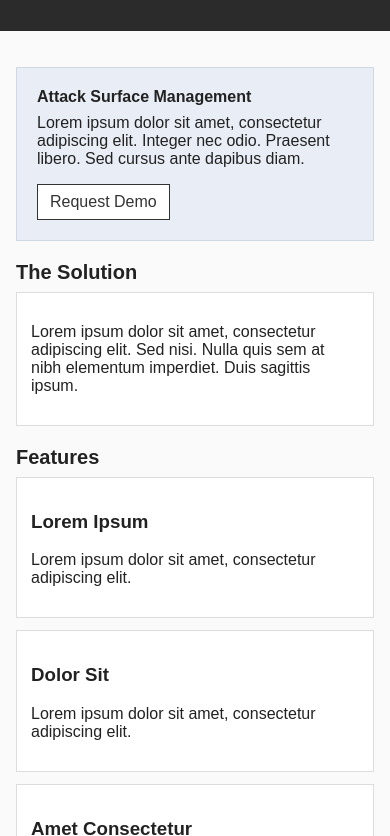
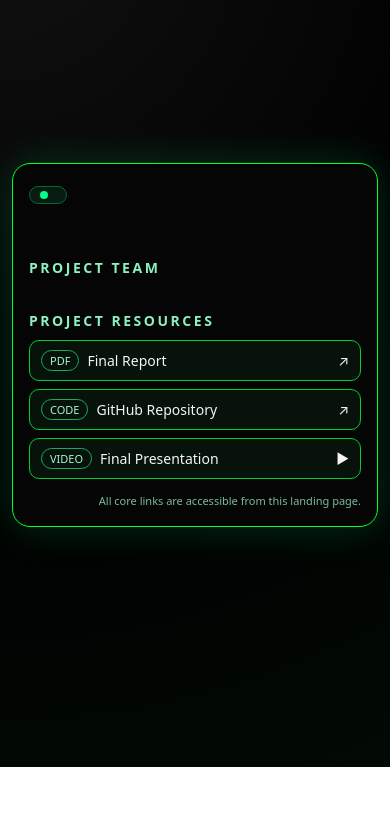
Before and after one commit to Alanjose23/ATTACKSURFACEMANAGEMENT, a plain HTML site: page index.html in a window 390 px wide. Shown: the part 77-913 px from the top of the page. After the commit the page ends 844 px from the top, so only its background shows below. Drawn offline with Linux system fonts and the light colour scheme.

Commit message:
Update index.html

```diff
--- a/index.html
+++ b/index.html
@@ -1,69 +1,339 @@
-<!doctype html>
+<!DOCTYPE html>
 <html lang="en">
 <head>
-<meta charset="utf-8" />
-<meta name="viewport" content="width=device-width, initial-scale=1" />
-<title>Attack Surface Management</title>
+  <meta charset="UTF-8" />
+  <title>SP-101 – Attack Surface Management – Green</title>
   <style>
-body { font-family: Arial, Helvetica, sans-serif; margin: 0; background: #fafafa; color: #222; }
-header { background: #2b2b2b; color: #fff; padding: 16px; }
-header h1 { margin: 0; font-size: 22px; }
-nav a { color: #fff; text-decoration: none; margin-right: 12px; font-size: 14px; }
-.wrap { max-width: 900px; margin: 0 auto; padding: 16px; }
-.hero { background: #e9eef6; padding: 20px; border: 1px solid #cfd8e3; }
-.hero p { margin-top: 8px; }
-section { margin-top: 20px; }
-h2 { font-size: 20px; margin: 0 0 8px; }
-.card { background: #fff; border: 1px solid #ddd; padding: 14px; }
-.grid { display: grid; grid-template-columns: repeat(auto-fit, minmax(220px, 1fr)); gap: 12px; }
-footer { margin-top: 30px; padding: 20px; background: #f0f0f0; font-size: 14px; text-align: center; color: #555; }
-button, .btn { display: inline-block; padding: 8px 12px; border: 1px solid #333; background: #fff; cursor: pointer; text-decoration: none; color: #333; }
-input, textarea { width: 100%; padding: 8px; border: 1px solid #ccc; margin: 6px 0; font-size: 14px; }
+    :root {
+      --bg: #050505;
+      --accent: #00ff88;
+      --accent-dark: #008f4a;
+      --text: #f5f5f5;
+    }
+
+    * {
+      box-sizing: border-box;
+      margin: 0;
+      padding: 0;
+    }
+
+    body {
+      font-family: system-ui, -apple-system, BlinkMacSystemFont, "Segoe UI", sans-serif;
+      background: radial-gradient(circle at top left, #111 0, #000 55%, #020a05 100%);
+      color: var(--text);
+      min-height: 100vh;
+      display: flex;
+      justify-content: center;
+      align-items: center;
+      overflow: hidden;
+    }
+
+    .main-card {
+      background: #050505;
+      border: 1px solid #0f3;
+      border-radius: 18px;
+      padding: 24px 28px;
+      max-width: 1100px;
+      width: 100%;
+      box-shadow: 0 0 40px rgba(0, 255, 140, 0.18);
+    }
+
+    .header-row {
+      display: flex;
+      justify-content: space-between;
+      align-items: flex-start;
+      gap: 24px;
+      margin-bottom: 20px;
+    }
+
+    .project-info {
+      max-width: 60%;
+    }
+
+    .badge {
+      display: inline-flex;
+      align-items: center;
+      gap: 8px;
+      background: #071b10;
+      border-radius: 999px;
+      padding: 4px 10px;
+      font-size: 12px;
+      text-transform: uppercase;
+      letter-spacing: 0.08em;
+      color: #9df5c8;
+      border: 1px solid #0b6635;
+    }
+
+    .badge-dot {
+      width: 8px;
+      height: 8px;
+      border-radius: 50%;
+      background: var(--accent);
+    }
+
+    .project-title {
+      font-size: 26px;
+      font-weight: 650;
+      margin-top: 10px;
+    }
+
+    .project-sub {
+      font-size: 14px;
+      color: #c7e9d6;
+      margin-top: 4px;
+    }
+
+    .course-info {
+      text-align: right;
+      font-size: 13px;
+      color: #c7e9d6;
+    }
+
+    .course-info strong {
+      display: block;
+      font-size: 15px;
+    }
+
+    .content-row {
+      display: flex;
+      gap: 24px;
+      align-items: stretch;
+    }
+
+    .team {
+      flex: 1.2;
+    }
+
+    .team h2,
+    .links h2 {
+      font-size: 14px;
+      text-transform: uppercase;
+      letter-spacing: 0.18em;
+      color: #8df0c0;
+      margin-bottom: 10px;
+    }
+
+    .bio-grid {
+      display: flex;
+      flex-wrap: wrap;
+      gap: 12px;
+    }
+
+    .member {
+      flex: 1 1 45%;
+      display: flex;
+      align-items: center;
+      gap: 10px;
+      padding: 8px 10px;
+      border-radius: 12px;
+      background: #050e08;
+      border: 1px solid #0b3821;
+    }
+
+    .member img {
+      width: 42px;
+      height: 42px;
+      object-fit: cover;
+      border-radius: 999px;
+      border: 1px solid #0f3;
+    }
+
+    .member-name {
+      font-size: 14px;
+      font-weight: 600;
+    }
+
+    .member-role {
+      font-size: 12px;
+      color: #a9cbbb;
+    }
+
+    .links {
+      flex: 1;
+      display: flex;
+      flex-direction: column;
+      justify-content: space-between;
+    }
+
+    .links-list {
+      list-style: none;
+      display: flex;
+      flex-direction: column;
+      gap: 8px;
+      font-size: 14px;
+    }
+
+    .links-list li a {
+      display: flex;
+      justify-content: space-between;
+      align-items: center;
+      text-decoration: none;
+      color: var(--text);
+      background: #06120a;
+      padding: 9px 11px;
+      border-radius: 10px;
+      border: 1px solid #0c3;
+      transition: background 0.18s, transform 0.18s, box-shadow 0.18s;
+    }
+
+    .links-list li a span.label {
+      display: flex;
+      align-items: center;
+      gap: 8px;
+    }
+
+    .links-list li a span.tag {
+      font-size: 11px;
+      padding: 2px 8px;
+      border-radius: 999px;
+      border: 1px solid #1fa85c;
+      color: #a7f5cf;
+      text-transform: uppercase;
+    }
+
+    .links-list li a:hover {
+      background: #0b2516;
+      transform: translateY(-1px);
+      box-shadow: 0 0 16px rgba(0, 255, 140, 0.25);
+    }
+
+    .footer-note {
+      margin-top: 14px;
+      font-size: 11px;
+      color: #7bbd98;
+      display: flex;
+      justify-content: space-between;
+      align-items: center;
+      gap: 10px;
+    }
+
+    .footer-note span.key {
+      color: #e8fff4;
+      font-weight: 500;
+    }
+
+    @media (max-width: 900px) {
+      body {
+        padding: 12px;
+      }
+
+      .main-card {
+        padding: 18px 16px;
+      }
+
+      .header-row {
+        flex-direction: column;
+        align-items: flex-start;
+      }
+
+      .course-info {
+        text-align: left;
+      }
+
+      .content-row {
+        flex-direction: column;
+      }
+    }
   </style>
 </head>
 <body>
-<header>
-<div class="wrap">
-<h1>Attack Surface Management</h1>
-<nav>
-<a href="#solution">Solution</a>
-<a href="#features">Features</a>
-<a href="#pricing">Pricing</a>
-<a href="#contact">Contact</a>
-</nav>
+  <div class="main-card">
+    <div class="header-row">
+      <div class="project-info">
+        <div class="badge">
+          <div class="badge-dot"></div>
+          <span id="project-id-badge"></span>
         </div>
-</header>
+        <h1 class="project-title" id="project-title"></h1>
+        <p class="project-sub" id="project-subtitle"></p>
+      </div>
+      <div class="course-info">
+        <strong id="course-number"></strong>
+        <span id="course-term"></span>
+      </div>
+    </div>
 
-
-<main class="wrap">
-<section class="hero">
-<strong>Attack Surface Management</strong>
-<p>Lorem ipsum dolor sit amet, consectetur adipiscing elit. Integer nec odio. Praesent libero. Sed cursus ante dapibus diam.</p>
-<a class="btn" href="#contact">Request Demo</a>
-</section>
-
-
-<section id="solution">
-<h2>The Solution</h2>
-<div class="card">
-<p>Lorem ipsum dolor sit amet, consectetur adipiscing elit. Sed nisi. Nulla quis sem at nibh elementum imperdiet. Duis sagittis ipsum.</p>
+    <div class="content-row">
+      <section class="team">
+        <h2>Project Team</h2>
+        <div class="bio-grid" id="team-grid">
+          <!-- Filled by JavaScript -->
         </div>
       </section>
 
+      <section class="links">
+        <h2>Project Resources</h2>
+        <ul class="links-list">
+          <li>
+            <a id="final-report-link" href="#" target="_blank" rel="noopener">
+              <span class="label">
+                <span class="tag">PDF</span>
+                <span>Final Report</span>
+              </span>
+              <span>↗</span>
+            </a>
+          </li>
+          <li>
+            <a id="github-link" href="#" target="_blank" rel="noopener">
+              <span class="label">
+                <span class="tag">Code</span>
+                <span>GitHub Repository</span>
+              </span>
+              <span>↗</span>
+            </a>
+          </li>
+          <li>
+            <a id="video-link" href="#" target="_blank" rel="noopener">
+              <span class="label">
+                <span class="tag">Video</span>
+                <span>Final Presentation</span>
+              </span>
+              <span>▶</span>
+            </a>
+          </li>
+        </ul>
 
-<section id="features">
-<h2>Features</h2>
-<div class="grid">
-<div class="card">
-<h3>Lorem Ipsum</h3>
-<p>Lorem ipsum dolor sit amet, consectetur adipiscing elit.</p>
+        <div class="footer-note">
+          <span class="key" id="project-color"></span>
+          <span>All core links are accessible from this landing page.</span>
         </div>
-<div class="card">
-<h3>Dolor Sit</h3>
-<p>Lorem ipsum dolor sit amet, consectetur adipiscing elit.</p>
+      </section>
     </div>
-<div class="card">
-<h3>Amet Consectetur</h3>
-<p>Lorem ipsum dolor sit amet, consectetur adipiscing elit.</p>
   </div>
-</html>
+
+  <script>
+
+    const projectData = {
+      id: "SP-101",
+      color: "Green Team",
+      title: "Attack Surface Management (ASM)",
+      subtitle:
+        "Automated scanning, normalization & cloud-based visualization of vulnerabilities.",
+      courseNumber: "CS 4850 – Attack Surface Management",
+      term: "Fall 2025",
+      finalReportUrl: "files/SP101-Green-ASM-Final-Report.pdf", // <-- replace with actual PDF path
+      githubUrl: "https://github.com/rian4000/SP101-Green-ASM",
+      videoUrl: "https://example.com/your-final-presentation", // <-- replace with actual narrated video URL
+      team: [
+        {
+          name: "Jaimi Reed",
+          role: "Team Lead / Documentation",
+          img: "images/jaimi.jpg"
+        },
+        {
+          name: "Alan Jose",
+          role: "Documentation",
+          img: "images/alan.jpg"
+        },
+        {
+          name: "Julio Martinez",
+          role: "Developer",
+          img: "images/julio.jpg"
+        },
+        {
+          name: "Rian Chowdhury",
+          role: "Developer",
+          img: "images/rian.jpg"
+        }
+      ]
+    };
```
Lines whose indentation alone changed are shown as unchanged.
